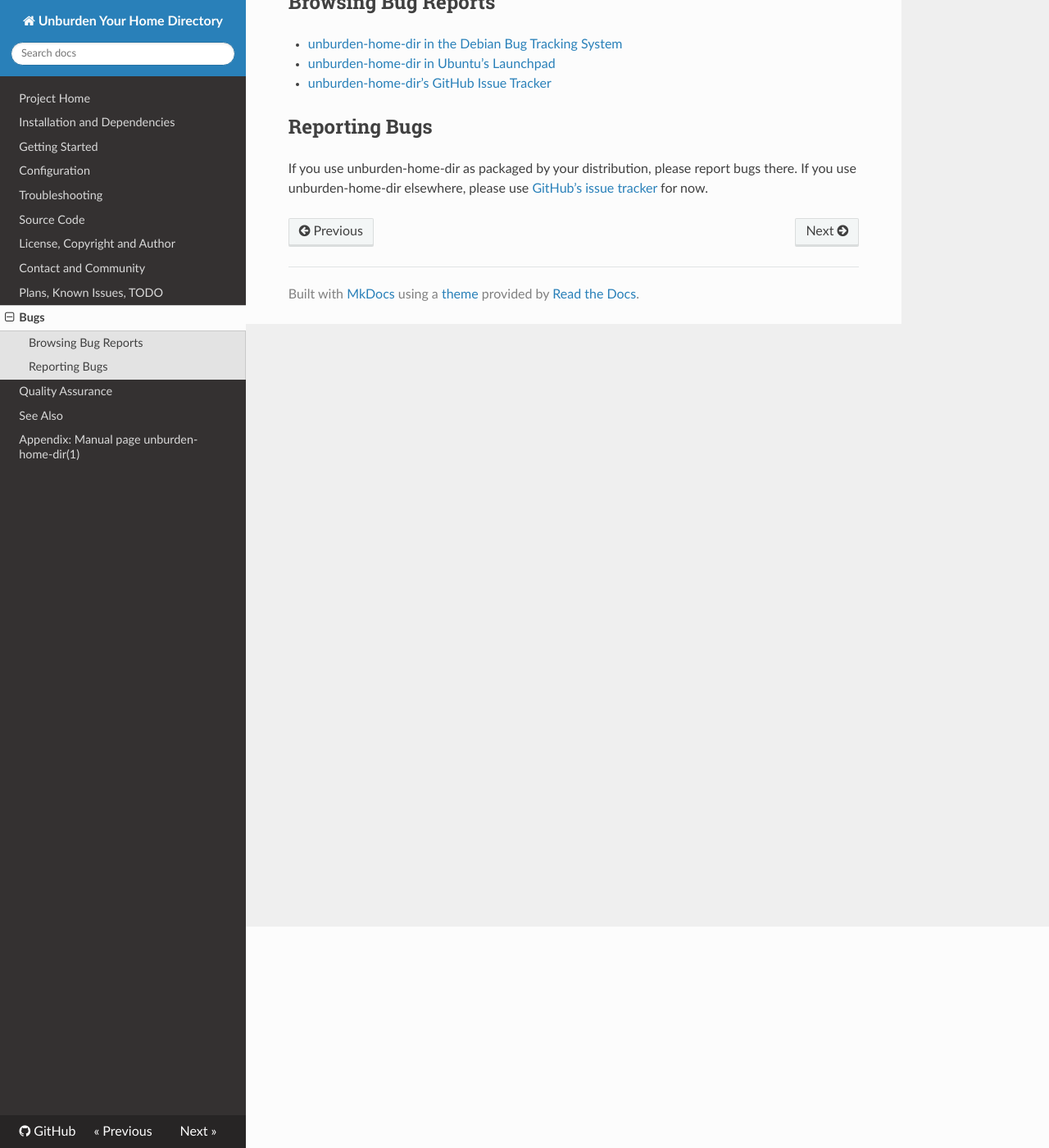
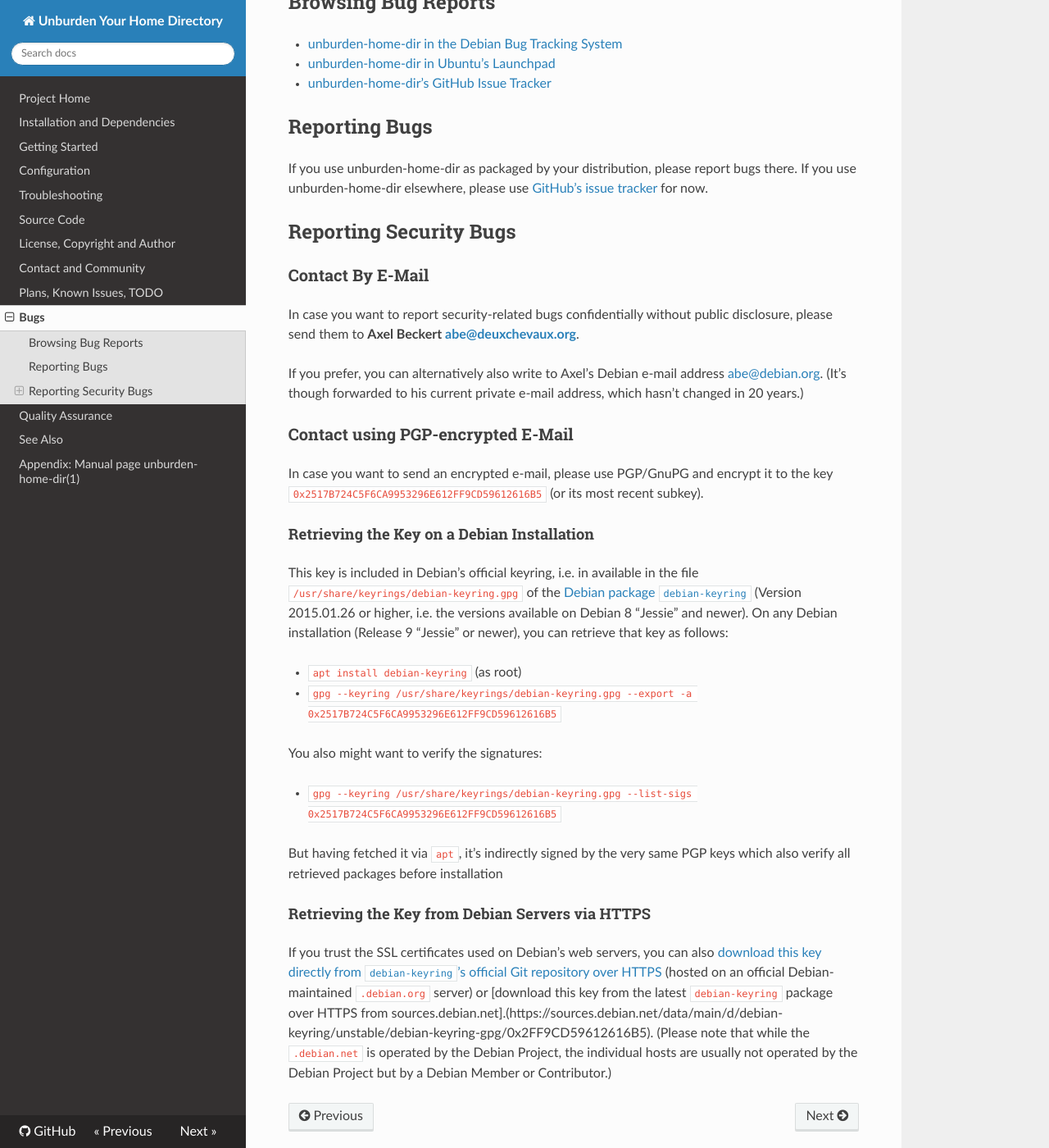
Before and after one commit to xtaran/unburden-home-dir, an MkDocs documentation site: the page built from docs/bugs.md, in a window 1280 px wide and 1400 px high, scrolled down 270 px. Shown: the whole window at 82% size. Built offline with MkDocs 1.6.1, drawn with Linux system fonts in a browser that asks for light colours; nearby versions of some CDN libraries; old or Windows-style settings are respelled for this version of MkDocs.

Commit message:
Document how to report security bugs by (PGP-encrypted) e-mail
Fulfils Core Infrastructure Best Practice, c.f.
https://bestpractices.coreinfrastructure.org/projects/1116#reporting

```diff
--- a/docs/bugs.md
+++ b/docs/bugs.md
@@ -24,3 +24,53 @@ If you use unburden-home-dir as packaged by your distribution, please
 report bugs there. If you use unburden-home-dir elsewhere, please use
 [GitHub's issue tracker](https://github.com/xtaran/unburden-home-dir/issues)
 for now.
+
+Reporting Security Bugs
+-----------------------
+
+### Contact By E-Mail
+
+In case you want to report security-related bugs confidentially
+without public disclosure, please send them to **Axel Beckert
+<abe@deuxchevaux.org>**.
+
+If you prefer, you can alternatively also write to Axel's Debian
+e-mail address <abe@debian.org>. (It's though forwarded to his current
+private e-mail address, which hasn't changed in 20 years.)
+
+### Contact using PGP-encrypted E-Mail
+
+In case you want to send an encrypted e-mail, please use PGP/GnuPG and
+encrypt it to the key `0x2517B724C5F6CA9953296E612FF9CD59612616B5` (or
+its most recent subkey).
+
+#### Retrieving the Key on a Debian Installation
+
+This key is included in Debian's official keyring, i.e. in available
+in the file `/usr/share/keyrings/debian-keyring.gpg` of the
+[Debian package `debian-keyring`](https://packages.debian.org/debian-keyring)
+(Version 2015.01.26 or higher, i.e. the versions available on Debian 8
+"Jessie" and newer). On any Debian installation (Release 9 "Jessie" or
+newer), you can retrieve that key as follows:
+
+* `apt install debian-keyring` (as root)
+* `gpg --keyring /usr/share/keyrings/debian-keyring.gpg --export -a 0x2517B724C5F6CA9953296E612FF9CD59612616B5`
+
+You also might want to verify the signatures:
+
+* `gpg --keyring /usr/share/keyrings/debian-keyring.gpg --list-sigs 0x2517B724C5F6CA9953296E612FF9CD59612616B5`
+
+But having fetched it via `apt`, it's indirectly signed by the very
+same PGP keys which also verify all retrieved packages before
+installation
+
+#### Retrieving the Key from Debian Servers via HTTPS
+
+If you trust the SSL certificates used on Debian's web servers, you
+can also
+[download this key directly from `debian-keyring`'s official Git repository over HTTPS](https://anonscm.debian.org/cgit/keyring/keyring.git/plain/debian-keyring-gpg/0x2FF9CD59612616B5)
+(hosted on an official Debian-maintained `.debian.org` server) or
+[download this key from the latest `debian-keyring` package over HTTPS from sources.debian.net].(https://sources.debian.net/data/main/d/debian-keyring/unstable/debian-keyring-gpg/0x2FF9CD59612616B5).
+(Please note that while the `.debian.net` is operated by the Debian
+Project, the individual hosts are usually not operated by the Debian
+Project but by a Debian Member or Contributor.)
```
Also changed, not shown: 1 other file.
